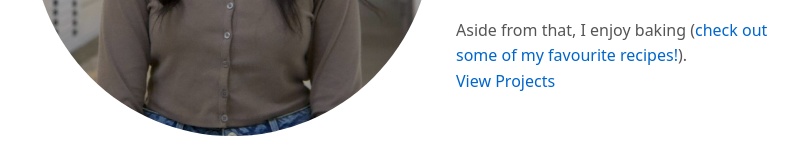
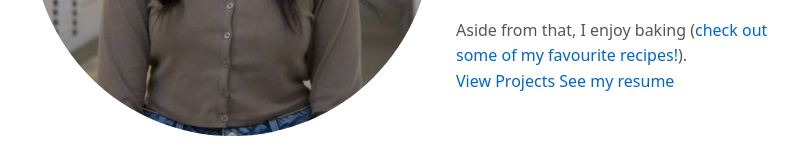
Before and after one commit to simran-mann/simran-mann.github.io, a plain HTML site: page index.html in a window 1280 px wide. Shown: the part 312-472 px from the top of the page, without its empty margins (232-1042 px from the left). Drawn offline with Linux system fonts and the light colour scheme.

Commit message:
add resume

```diff
--- a/index.html
+++ b/index.html
@@ -22,6 +22,7 @@
       (<a href="baking.html">check out some of my favourite recipes!</a>).
     </p>
     <a href="projects.html" class="button">View Projects</a>
+    <a href="resume.pdf" class="button" target="_blank">See my resume</a>
   </div>
 </header>
 
```
Also changed, not shown: 1 other file.
